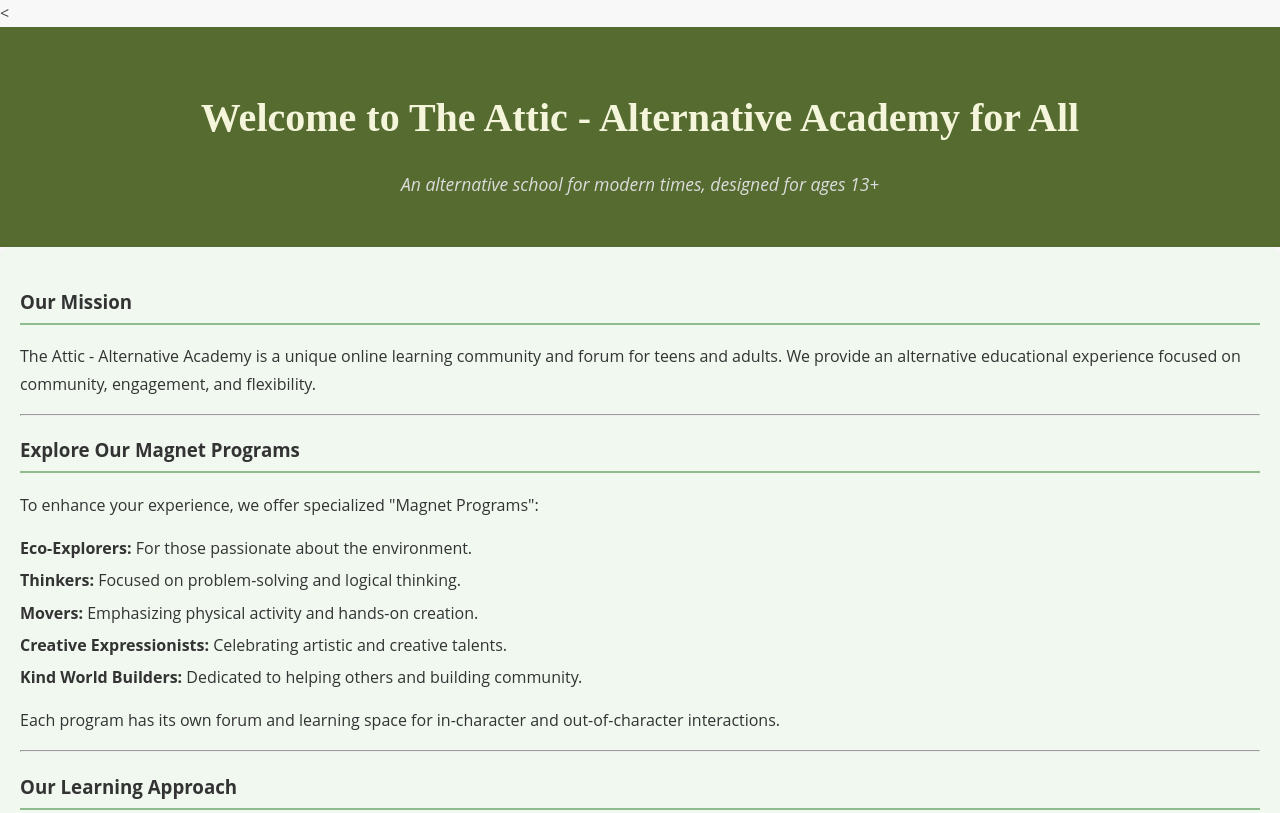
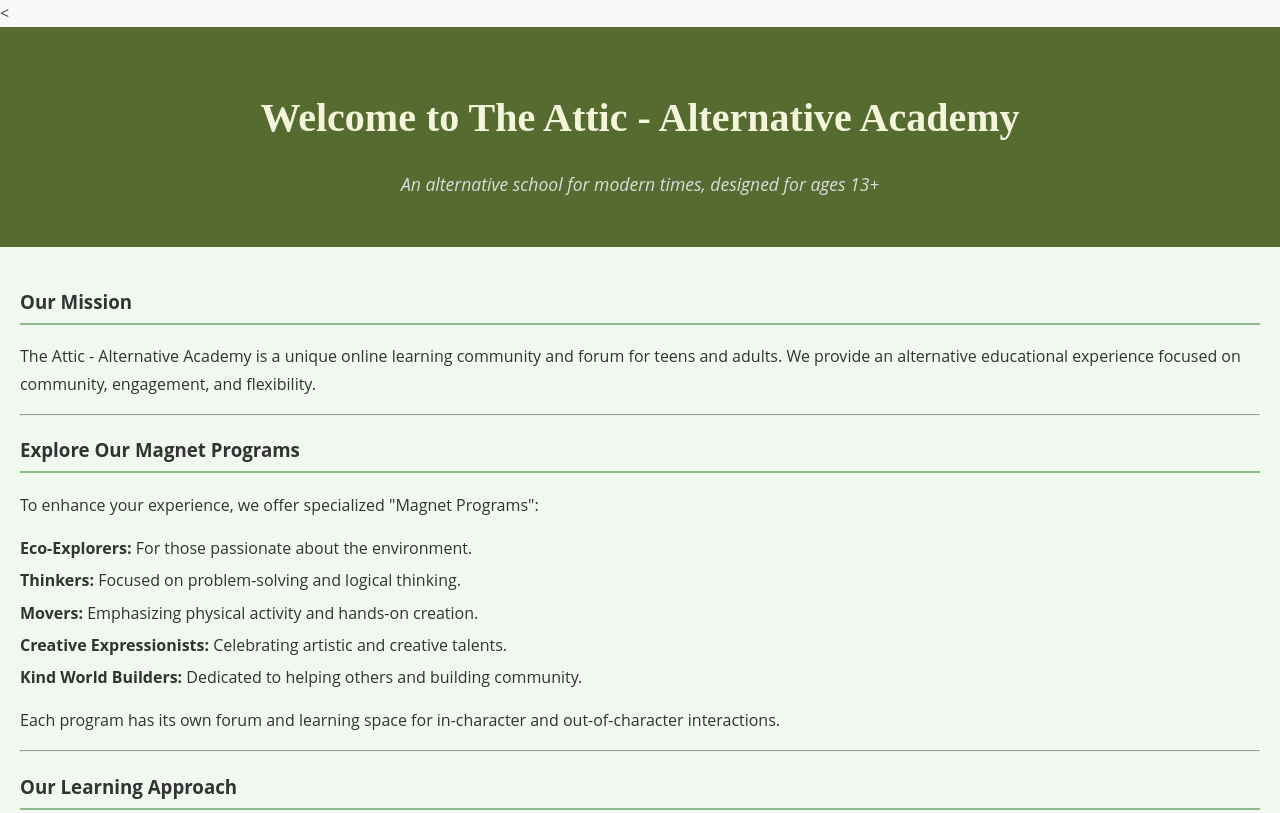
Before and after one commit to starchukyates123/theattic, a plain HTML site: page index.html in a window 1280 px wide. Shown: the top 813 px of the page. Drawn offline with Linux system fonts and the light colour scheme.

Commit message:
uplift name

```diff
--- a/index.html
+++ b/index.html
@@ -42,7 +42,7 @@ const firebaseConfig = {
 
 <body>
  <header>
-  <h1>Welcome to The Attic - Alternative Academy for All</h1>
+  <h1>Welcome to The Attic - Alternative Academy</h1>
   <p class="tagline">An alternative school for modern times, designed for ages 13+</p>
  </header>
 
```
